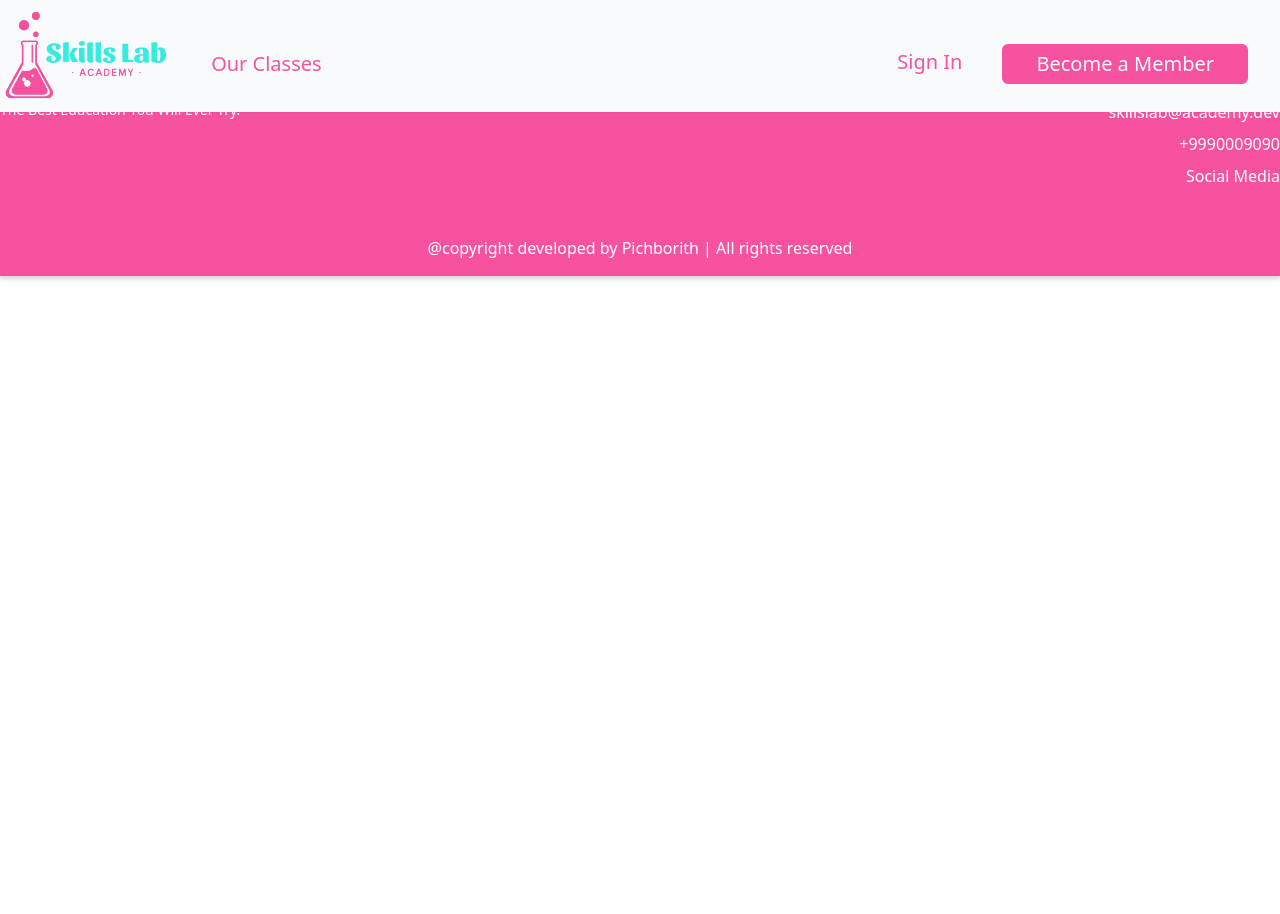
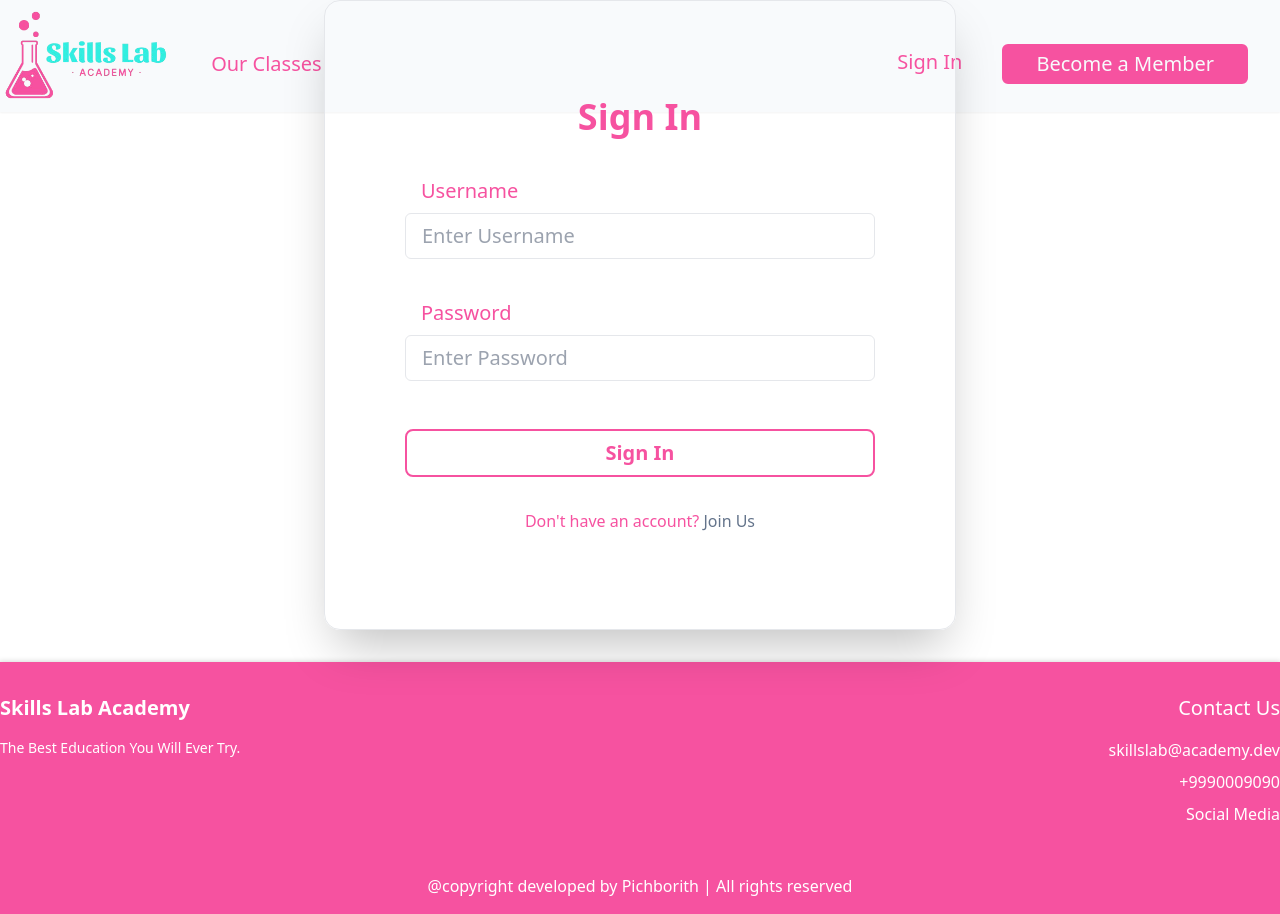
Before and after one commit to pichborithk/skills-flask, a React (Vite) app in the folder client/: page /login in a window 1280 px wide. Before the commit the page ends 800 px from the top, so only its background shows below. Built offline with nearby package versions, Linux system fonts and the light colour scheme; no server answers.

Commit message:
add login page

```diff
--- a/client/src/routes/Login.tsx
+++ b/client/src/routes/Login.tsx
@@ -1,5 +1,96 @@
+import { Link } from 'react-router-dom';
+import { useRef } from 'react';
+
 const Login = () => {
-  return <div>Login</div>;
+  const usernameInput = useRef<HTMLInputElement>(null);
+  const passwordInput = useRef<HTMLInputElement>(null);
+
+  // useEffect(() => {
+  //   if (token) {
+  //     localStorage.setItem('TOKEN', token);
+  //     setRoute('home');
+  //     navigate('/');
+  //     return;
+  //   }
+  // }, [token]);
+
+  // useEffect(() => {
+  //   setRoute('login');
+  // }, []);
+
+  // async function handleSubmit(event: FormEvent<HTMLFormElement>) {
+  //   event.preventDefault();
+
+  //   try {
+  //     const result = await userLogin(username, password);
+  //     if (result.error) {
+  //       toast.error(result.message);
+  //       return;
+  //     }
+
+  //     if (result.token) {
+  //       setToken(result.token);
+  //       localStorage.setItem('TOKEN', result.token);
+  //       setRoute('home');
+  //       navigate('/');
+  //       toast.success('Logged In');
+  //     }
+  //   } catch (error) {
+  //     console.error(error);
+  //   } finally {
+  //     setUsername('');
+  //     setPassword('');
+  //   }
+  // }
+
+  return (
+    <div className='section-min-height mx-auto mb-8 flex max-w-7xl flex-col items-center justify-center gap-4 px-2'>
+      <form
+        // onSubmit={handleSubmit}
+        className='relative flex w-1/2 flex-col items-center justify-evenly gap-8 rounded-2xl border px-20 py-24 text-xl text-primary shadow-2xl'
+      >
+        <h1 className='text-4xl font-bold text-primary'>Sign In</h1>
+        <fieldset className='flex w-full flex-col'>
+          <label htmlFor='username' className='px-4 py-2'>
+            Username
+          </label>
+          <input
+            autoComplete='off'
+            type='text'
+            name='username'
+            placeholder='Enter Username'
+            ref={usernameInput}
+            required
+            className='rounded-md border px-4 py-2 text-slate-500 focus:outline-primary'
+          />
+        </fieldset>
+        <fieldset className='flex w-full flex-col'>
+          <label htmlFor='password' className='px-4 py-2'>
+            Password
+          </label>
+          <input
+            type='password'
+            name='password'
+            placeholder='Enter Password'
+            ref={passwordInput}
+            required
+            className='rounded-md border px-4 py-2 text-slate-500 focus:outline-primary'
+          />
+        </fieldset>
+        <div className='mt-4 w-full text-center'>
+          <button className='mb-8 w-full rounded-lg border-2 border-primary px-4 py-2 font-semibold hover:bg-primary hover:text-slate-50'>
+            Sign In
+          </button>
+          <p className='text-base'>
+            Don't have an account?{' '}
+            <Link to='/register' className='text-slate-500 hover:text-primary'>
+              Join Us
+            </Link>
+          </p>
+        </div>
+      </form>
+    </div>
+  );
 };
 
 export default Login;
```
